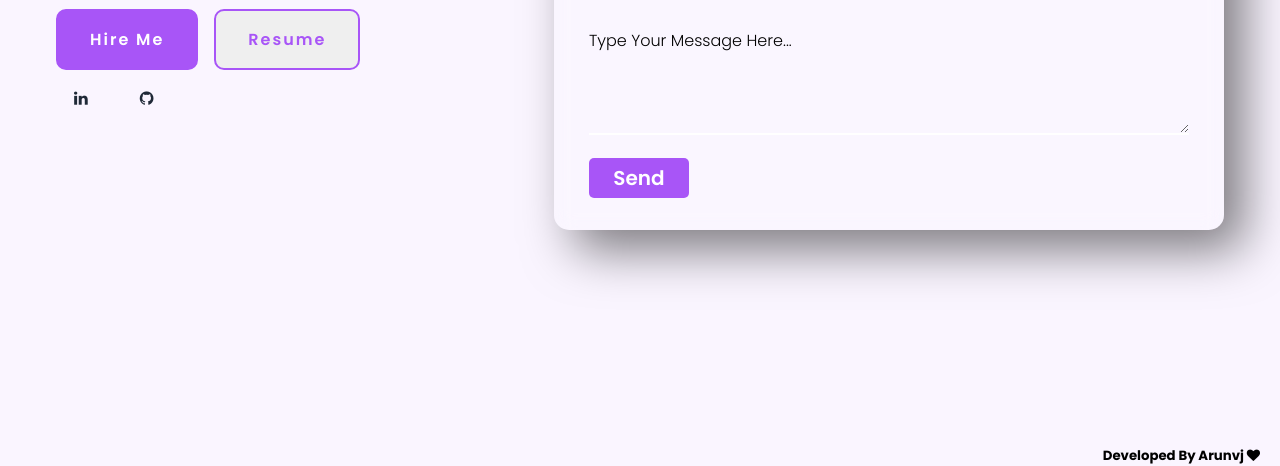
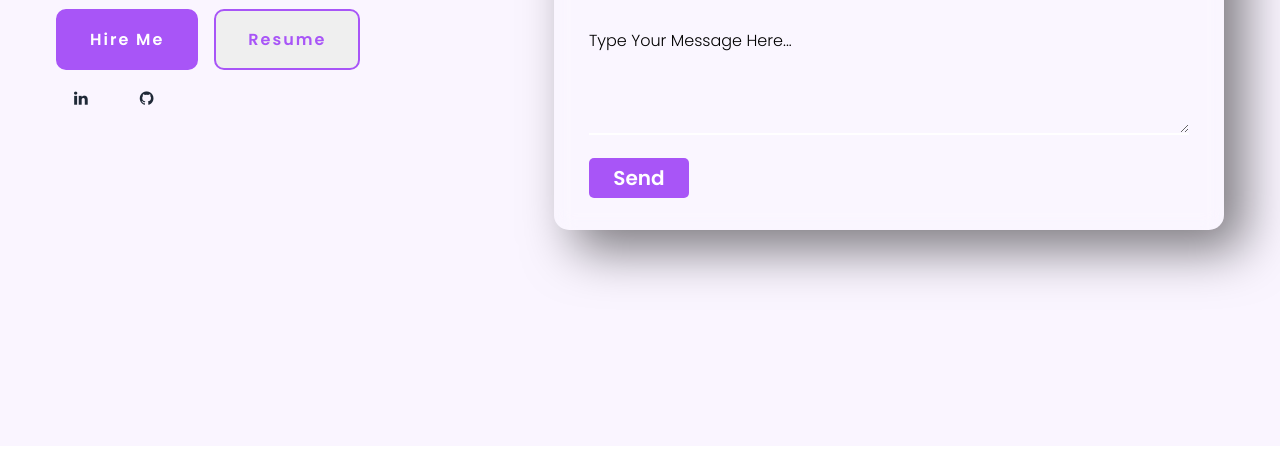
Before and after one commit to Arun-vj/my-portfolio, a plain HTML site: page contact.html in a window 1280 px wide. Shown: the part 386-852 px from the top of the page. Drawn offline with nearby package versions, Linux system fonts and the light colour scheme.

Commit message:
Update contact.html

```diff
--- a/contact.html
+++ b/contact.html
@@ -63,9 +63,6 @@
 
         </div>
       </div>
-      <div class="footer">
-        <h5>Developed By Arunvj <i class="fa fa-heart"></i></h5>
-      </div>
     </section>
   </body>
 </html>
```
